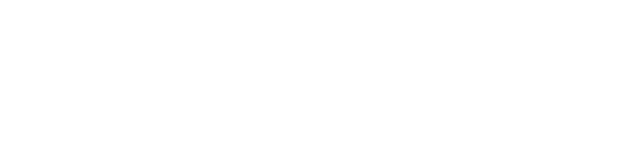
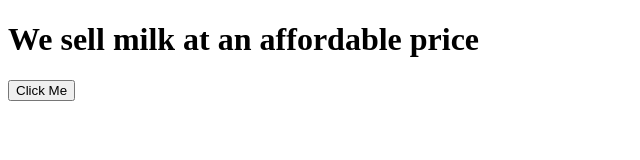
Before and after one commit to Rhoda-Gachimu/Lee-repo, a plain HTML site: page index.html in a window 1280 px wide. Shown: the whole page, without its empty margins (0-640 px from the left). Drawn offline with Linux system fonts and the light colour scheme.

Commit message:
modified html file

```diff
--- a/index.html
+++ b/index.html
@@ -4,9 +4,10 @@
     <meta charset="UTF-8">
     <meta http-equiv="X-UA-Compatible" content="IE=edge">
     <meta name="viewport" content="width=device-width, initial-scale=1.0">
-    <title>Document</title>
+    <title>Dairy Business</title>
 </head>
 <body>
-
+    <h1>We sell milk at an affordable price</h1>
+    <button>Click Me</button>
 </body>
 </html>
```
